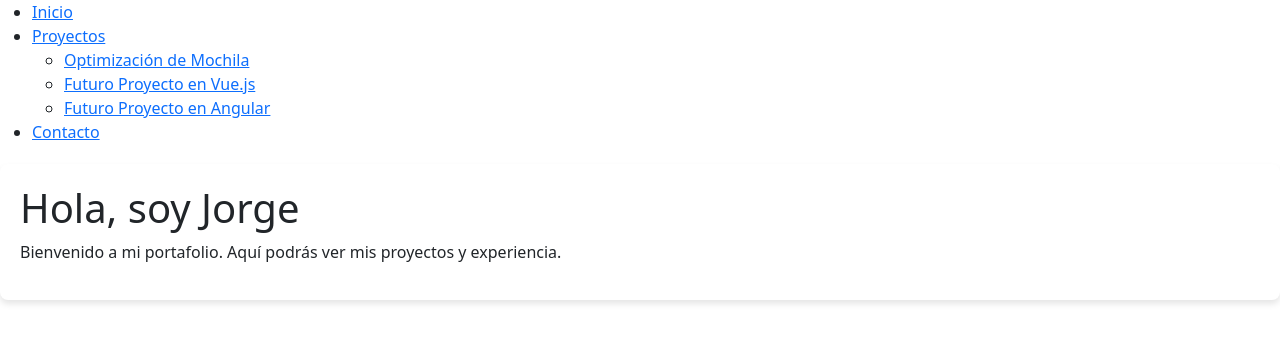
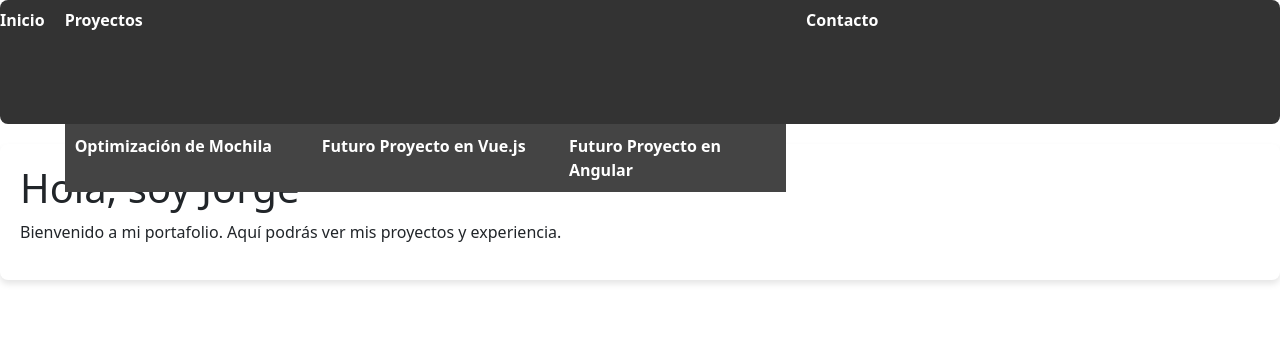
Before and after one commit to jorgecock/demo-react-jorgecock, a React (Create React App) app: page / in a window 1280 px wide. Shown: the top 342 px of the page. Built offline with nearby package versions, Linux system fonts and the light colour scheme.

Commit message:
correcciones css

```diff
--- a/src/App.css
+++ b/src/App.css
@@ -48,6 +48,59 @@ body {
   text-decoration: underline;
 }
 
+.nav-list {
+  list-style: none;
+  display: flex;
+  justify-content: center;
+  padding: 0;
+}
+
+.nav-list li {
+  margin: 0 15px;
+  position: relative;
+}
+
+.nav-link {
+  color: white;
+  text-decoration: none;
+  padding: 10px 15px;
+  display: block;
+}
+
+.nav-link:hover {
+  background-color: #555;
+  border-radius: 5px;
+}
+
+/* Estilos para dropdown */
+.nav-dropdown:hover .dropdown {
+  display: block;
+}
+
+.dropdown {
+  display: none;
+  position: absolute;
+  background-color: #444;
+  list-style: none;
+  padding: 0;
+  top: 100%;
+  left: 0;
+  min-width: 200px;
+}
+
+.dropdown li {
+  width: 100%;
+}
+
+.dropdown .nav-link {
+  padding: 10px;
+  display: block;
+}
+
+.dropdown .nav-link:hover {
+  background-color: #666;
+}
+
 /* Secciones */
 section {
   background: white;
--- a/src/App.js
+++ b/src/App.js
@@ -34,27 +34,27 @@ function App() {
   return (
     <Router>
       <div>
-        <nav>
+        <nav className="navbar">
           <ul>
             <li>
-              <Link to="/">Inicio</Link>
+              <Link to="/" className="nav-link">Inicio</Link>
             </li>
-            <li>
-              <Link to="/proyectos">Proyectos</Link>
-              <ul>
+            <li className="nav-dropdown">
+              <Link to="/proyectos" className="nav-link">Proyectos</Link>
+              <ul className="dropdown">
                 <li>
-                  <Link to="/proyectos/mochila">Optimización de Mochila</Link>
+                  <Link to="/proyectos/mochila" className="nav-link">Optimización de Mochila</Link>
                 </li>
                 <li>
-                  <Link to="/proyectos/vue">Futuro Proyecto en Vue.js</Link>
+                  <Link to="/proyectos/vue" className="nav-link">Futuro Proyecto en Vue.js</Link>
                 </li>
                 <li>
-                  <Link to="/proyectos/angular">Futuro Proyecto en Angular</Link>
+                  <Link to="/proyectos/angular" className="nav-link">Futuro Proyecto en Angular</Link>
                 </li>
               </ul>
             </li>
             <li>
-               <Link to="/contacto">Contacto</Link>
+               <Link to="/contacto" className="nav-link">Contacto</Link>
             </li>
           </ul>
         </nav>
```
